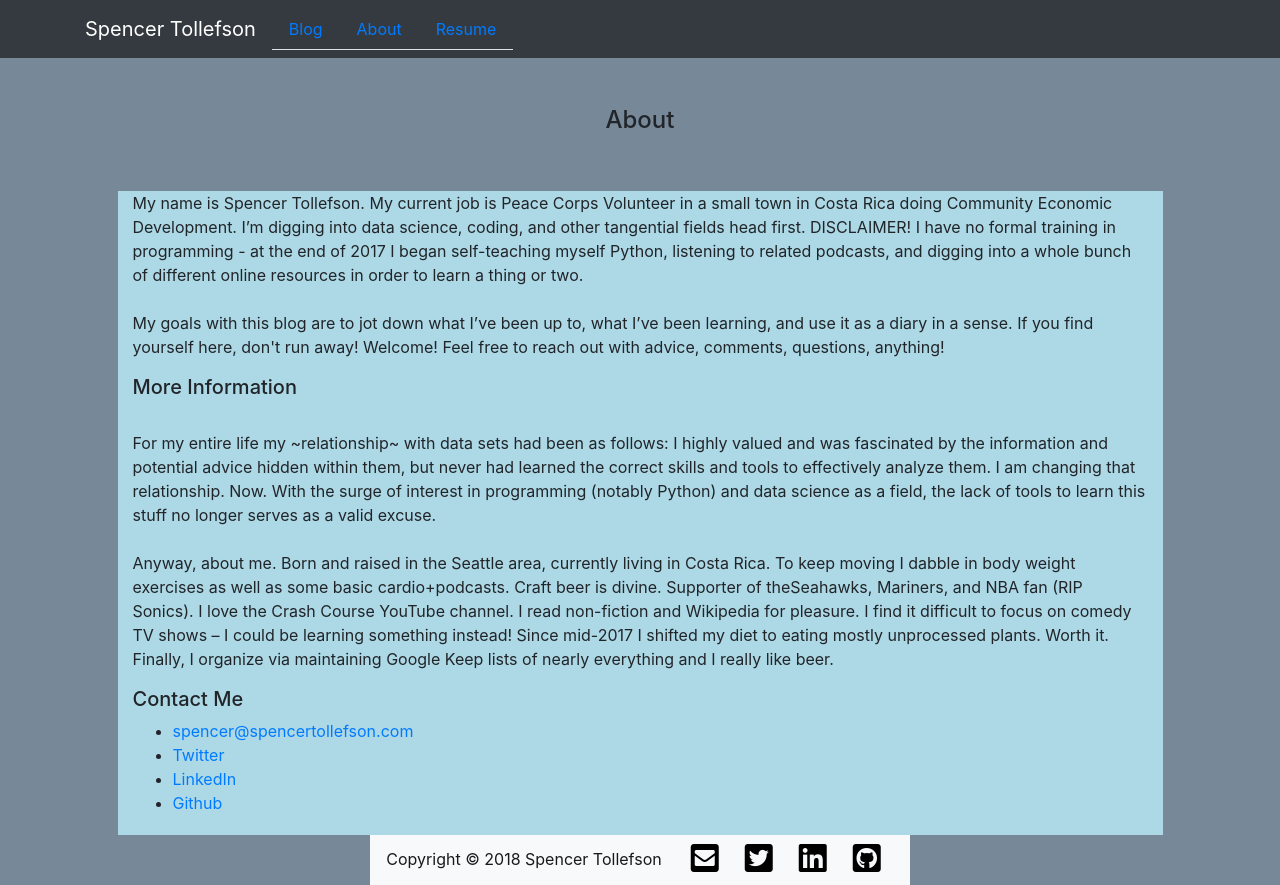
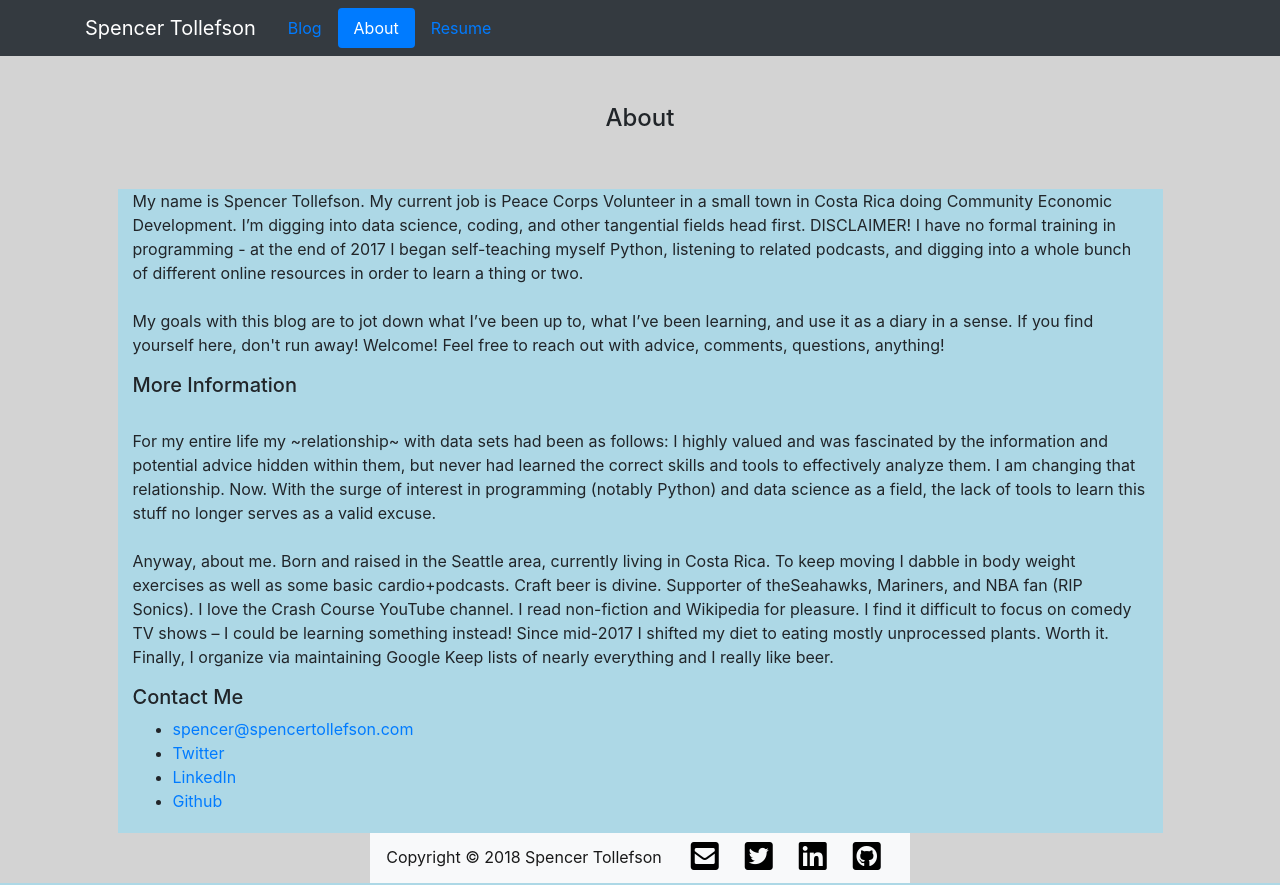
Before and after one commit to spencertollefson/spencertollefson.com-website, a Django app: page /about/ in a window 1280 px wide. Run offline with Django 3.2, Linux system fonts and the light colour scheme; parts of the project's set-up code (start-up, migrations or seed data) failed here and were passed over; some libraries are stand-ins or nearby versions.

Commit message:
Update top navbar to pills style

```diff
--- a/blog/static/blog/css/blog.css
+++ b/blog/static/blog/css/blog.css
@@ -4,7 +4,7 @@
 
 
 body {
-    background-color: lightslategray;
+    background-color: lightgrey;
     min-height: 100vh;
     display: flex;
     flex-direction: column;
@@ -29,3 +29,11 @@ body {
     display: inline-flex;
 
 }
+
+.post-title {
+
+}
+
+.date {
+
+}
--- a/blog/templates/blog/about.html
+++ b/blog/templates/blog/about.html
@@ -6,8 +6,8 @@
 <li class="nav-item">
     <a class="nav-link" href="{% url 'post_list' %}">Blog</a>
 </li>
-    <li class="nav-item active">
-        <a class="nav-link" href="{% url 'about' %}">About<span class="sr-only">(current)</span></a>
+<li class="nav-item">
+    <a class="nav-link active" href="{% url 'about' %}">About</a>
 </li>
 <li class="nav-item">
     <a class="nav-link" href="{% url 'resume' %}">Resume</a>
--- a/blog/templates/blog/base.html
+++ b/blog/templates/blog/base.html
@@ -34,10 +34,10 @@
                     </button>
 
                     <div class="collapse navbar-collapse" id="navbarNav">
-                        <ul class="nav nav-tabs">
+                        <ul class="nav nav-pills">
                             {% block navhighlights %}
-                            <li class="nav-item active">
-                                <a class="nav-link" href="{% url 'post_list' %}">Blog<span class="sr-only">(current)</span></a>
+                            <li class="nav-item">
+                                <a class="nav-link active" href="{% url 'post_list' %}">Blog</a>
                             </li>
                             <li class="nav-item">
                                 <a class="nav-link" href="{% url 'about' %}">About</a>
--- a/blog/templates/blog/resume.html
+++ b/blog/templates/blog/resume.html
@@ -9,8 +9,8 @@
 <li class="nav-item">
     <a class="nav-link" href="{% url 'about' %}">About</a>
 </li>
-    <li class="nav-item active">
-        <a class="nav-link" href="{% url 'resume' %}">Resume<span class="sr-only">(current)</span></a>
+<li class="nav-item">
+    <a class="nav-link active" href="{% url 'resume' %}">Resume</a>
 </li>
 {% endblock navhighlights %}
 
```
Also changed, not shown: blog/templates/blog/post_detail.html (+12 -15 lines). Lines whose indentation alone changed are shown as unchanged.
